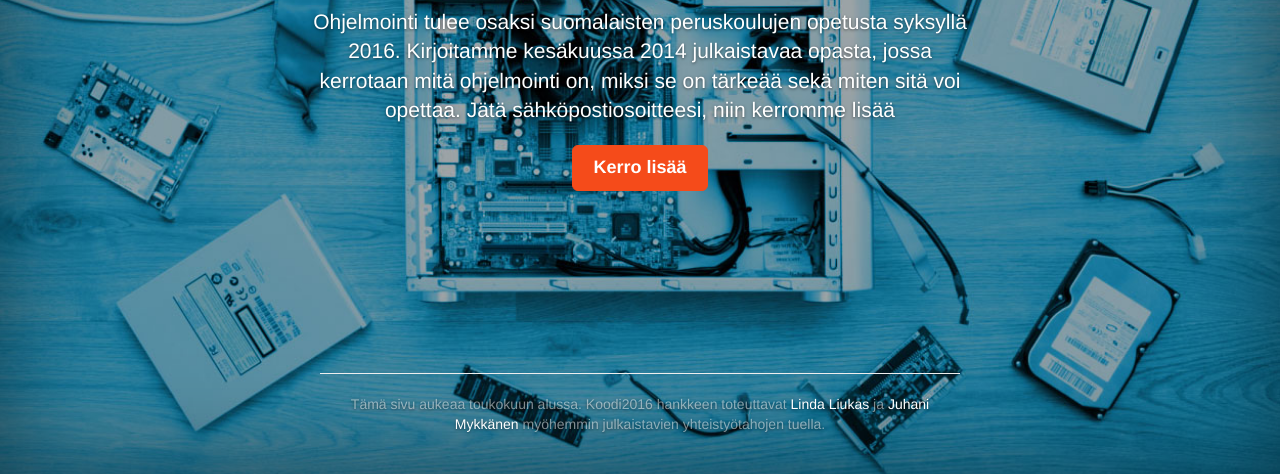
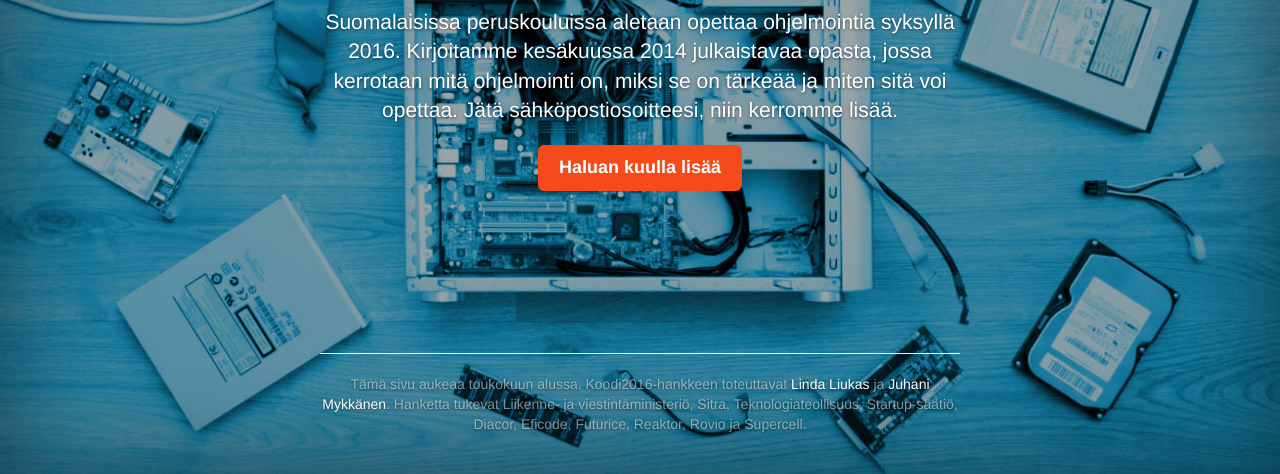
Before and after one commit to koodi2016/koodi2016.github.com, a plain HTML site: page index.html in a window 1280 px wide. Shown: the part 326-800 px from the top of the page. Drawn offline with nearby package versions, Linux system fonts and the light colour scheme; a script that the page names is missing; files whose address does not match are found by name.

Commit message:
Update index.html

```diff
--- a/index.html
+++ b/index.html
@@ -46,9 +46,9 @@
           <div class="inner cover">
             <h1 class="cover-heading">Koodi2016 - ohjelmoinnin perusteet </h1>
 
-           <p class="lead">Ohjelmointi tulee osaksi suomalaisten peruskoulujen opetusta syksyllä 2016. Kirjoitamme kesäkuussa 2014 julkaistavaa opasta, jossa kerrotaan mitä ohjelmointi on, miksi se on tärkeää sekä miten sitä voi opettaa. Jätä sähköpostiosoitteesi, niin kerromme lisää</p>
+           <p class="lead">Suomalaisissa peruskouluissa aletaan opettaa ohjelmointia syksyllä 2016. Kirjoitamme kesäkuussa 2014 julkaistavaa opasta, jossa kerrotaan mitä ohjelmointi on, miksi se on tärkeää ja miten sitä voi opettaa. Jätä sähköpostiosoitteesi, niin kerromme lisää.</p>
             <p class="lead">
-              <a href="http://eepurl.com/SML3v" class="btn btn-lg btn-default">Kerro lisää</a>
+              <a href="http://eepurl.com/SML3v" class="btn btn-lg btn-default">Haluan kuulla lisää</a>
             </p>
           </div>
 
@@ -56,7 +56,7 @@
           <div class="mastfoot">
             <div class="inner">
               <hr>
-           <p>Tämä sivu aukeaa toukokuun alussa. Koodi2016 hankkeen toteuttavat <a href="http://lindaliukas.fi">Linda Liukas</a> ja <a href="http://juhanimykkanen.com">Juhani Mykkänen</a> myöhemmin julkaistavien yhteistyötahojen tuella.</p>
+           <p>Tämä sivu aukeaa toukokuun alussa. Koodi2016-hankkeen toteuttavat <a href="http://lindaliukas.fi">Linda Liukas</a> ja <a href="http://juhanimykkanen.com">Juhani Mykkänen</a>. Hanketta tukevat Liikenne- ja viestintäministeriö, Sitra, Teknologiateollisuus, Startup-säätiö, Diacor, Eficode, Futurice, Reaktor, Rovio ja Supercell.</p>
 
             </div>
 
```
